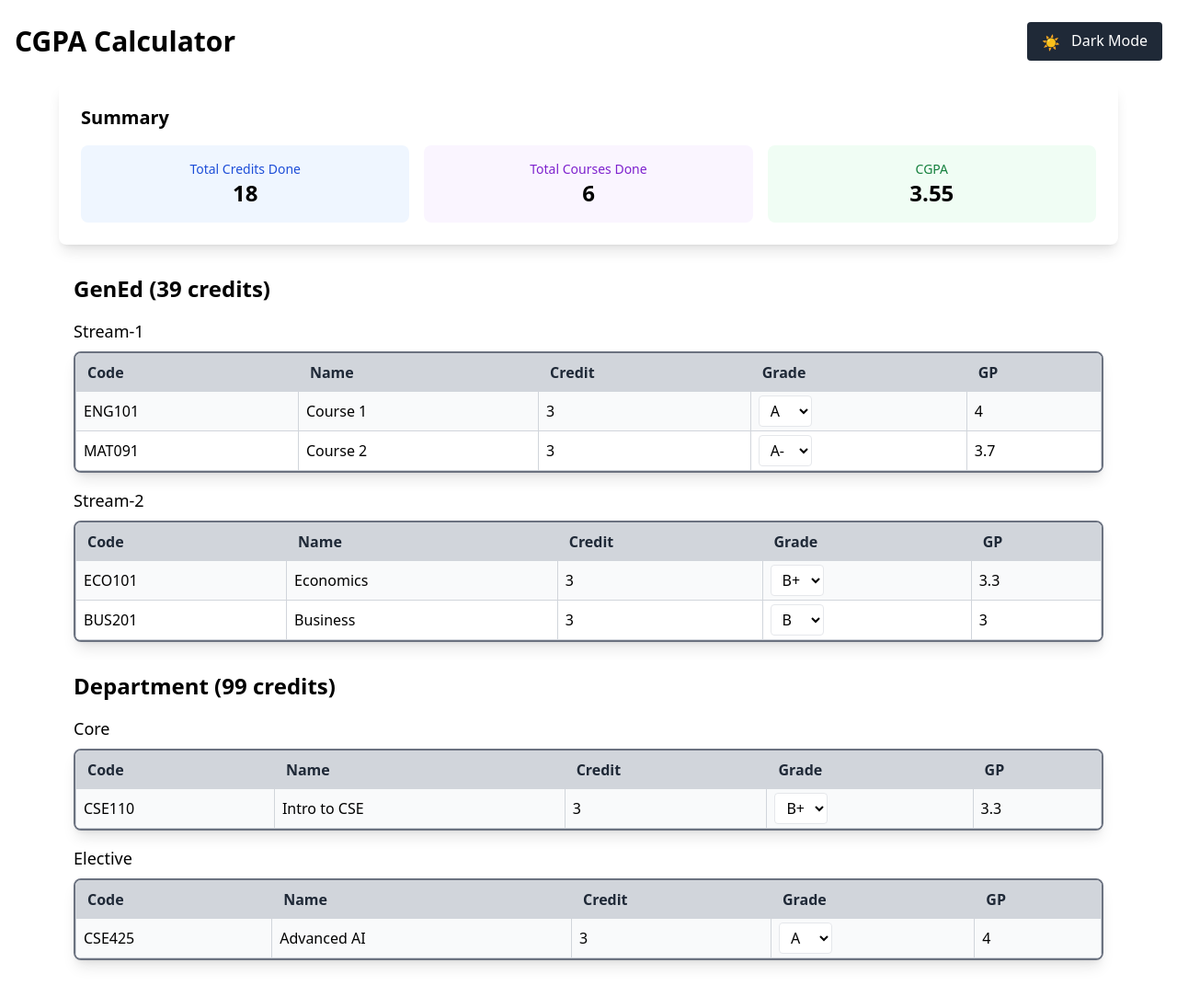
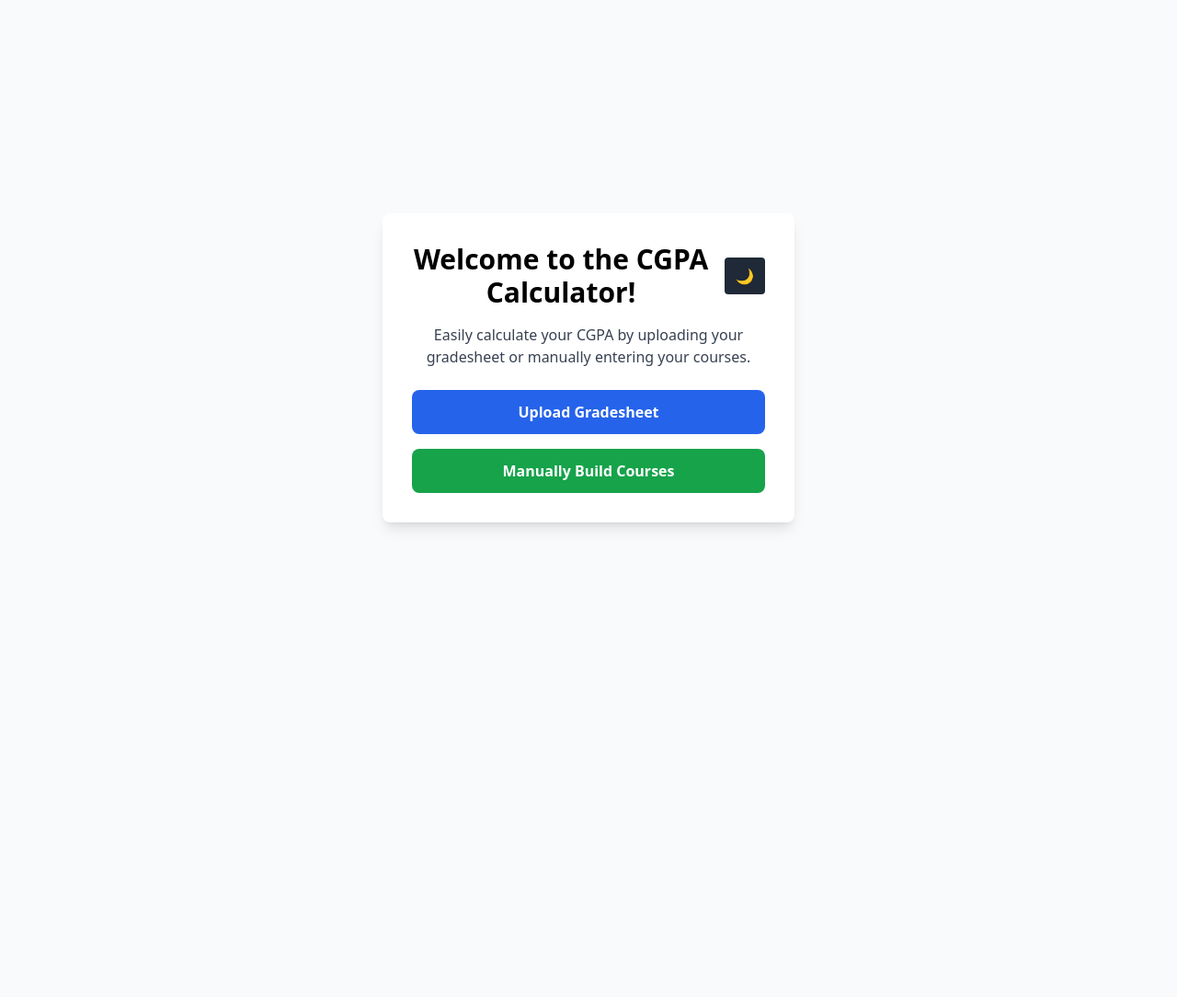
Before and after one commit to fluidpotata/grade-tracker, a Flask app: page / in a window 1280 px wide. Shown: the whole page at 92% size. After the commit the page ends 575 px from the top, so only its background shows below. Run offline with Flask 3, Linux system fonts and the light colour scheme; some libraries are stand-ins or nearby versions.

Commit message:
Making landing page

```diff
--- a/templates/index.html
+++ b/templates/index.html
@@ -1,12 +1,9 @@
 <!DOCTYPE html>
 <html lang="en">
 <head>
-  <meta charset="UTF-8" />
-  <meta name="viewport" content="width=device-width, initial-scale=1.0"/>
-  <title>CGPA Calculator</title>
-  <script>
-    const sectionsData = JSON.parse(localStorage.getItem("sectionsData")) || {{ sections|tojson }};
-  </script>  <script src="{{ url_for('static', filename='script.js') }}" defer></script>
+    <meta charset="UTF-8">
+    <meta name="viewport" content="width=device-width, initial-scale=1.0">
+    <title>Welcome | CGPA Calculator</title>
     <script src="https://cdn.tailwindcss.com"></script>
     <script>
       tailwind.config = {
@@ -14,31 +11,40 @@
       }
     </script>
 </head>
-<body class="bg-white text-black dark:bg-gray-900 dark:text-white transition-colors duration-500">
-  <div class="container mx-auto px-4 py-6">
-    <div class="flex justify-between items-center mb-6">
-      <h1 class="text-3xl font-bold">CGPA Calculator</h1>
-      <button id="darkToggle" class="px-4 py-2 bg-gray-800 text-white rounded dark:bg-white dark:text-black">
+<body class="bg-gray-50 dark:bg-gray-900 min-h-screen flex items-center justify-center transition-colors duration-500">
+    <div class="bg-white shadow-lg rounded-lg p-8 max-w-md w-full text-center dark:bg-gray-800 dark:text-white transition-colors duration-500">
+        <div class="flex justify-between items-center mb-4">
+            <h1 class="text-3xl font-bold">Welcome to the CGPA Calculator!</h1>
+            <button id="darkToggle" class="ml-4 px-3 py-2 bg-gray-800 text-white rounded dark:bg-white dark:text-black transition-colors" title="Toggle dark mode">
+                <span id="darkIcon">🌙</span>
             </button>
-    </div>    <div class="max-w-6xl mx-auto mt-6 p-6 bg-white dark:bg-gray-800 shadow-lg rounded-lg">
-      <h2 class="text-xl font-semibold mb-4">Summary</h2>
-      <div class="grid grid-cols-1 sm:grid-cols-3 gap-4 text-center">
-        <div class="p-4 rounded-lg bg-blue-50 dark:bg-blue-900/20">
-          <p class="text-sm text-blue-700 dark:text-blue-300">Total Credits Done</p>
-          <p id="totalCredits" class="text-2xl font-bold">0</p>
         </div>
-        <div class="p-4 rounded-lg bg-purple-50 dark:bg-purple-900/20">
-          <p class="text-sm text-purple-700 dark:text-purple-300">Total Courses Done</p>
-          <p id="totalCourses" class="text-2xl font-bold">0</p>
-        </div>
-        <div class="p-4 rounded-lg bg-green-50 dark:bg-green-900/20">
-          <p class="text-sm text-green-700 dark:text-green-300">CGPA</p>
-          <p id="cgpa" class="text-2xl font-bold">0.00</p>
+        <p class="mb-6 text-gray-700 dark:text-gray-200">Easily calculate your CGPA by uploading your gradesheet or manually entering your courses.</p>
+        <div class="flex flex-col gap-4">
+            <a href="/upload" class="px-6 py-3 bg-blue-600 text-white rounded-lg font-semibold hover:bg-blue-700 transition">Upload Gradesheet</a>
+            <a href="/view_courses" class="px-6 py-3 bg-green-600 text-white rounded-lg font-semibold hover:bg-green-700 transition">Manually Build Courses</a>
         </div>
     </div>
-    </div>
-
-    <div id="sections" class="max-w-6xl mx-auto mt-8 space-y-8 px-4"></div>
-  </div>
+    <script>
+        const darkToggle = document.getElementById('darkToggle');
+        const darkIcon = document.getElementById('darkIcon');
+        function setDarkMode(enabled) {
+            if (enabled) {
+                document.documentElement.classList.add('dark');
+                localStorage.setItem('theme', 'dark');
+                darkIcon.textContent = '☀️';
+            } else {
+                document.documentElement.classList.remove('dark');
+                localStorage.setItem('theme', 'light');
+                darkIcon.textContent = '🌙';
+            }
+        }
+        // Initial mode
+        setDarkMode(localStorage.getItem('theme') === 'dark');
+        darkToggle.addEventListener('click', () => {
+            const isDark = document.documentElement.classList.contains('dark');
+            setDarkMode(!isDark);
+        });
+    </script>
 </body>
 </html>
```
Also changed, not shown: templates/cse.html (added, +44 -0 lines). Lines whose indentation alone changed are shown as unchanged.
